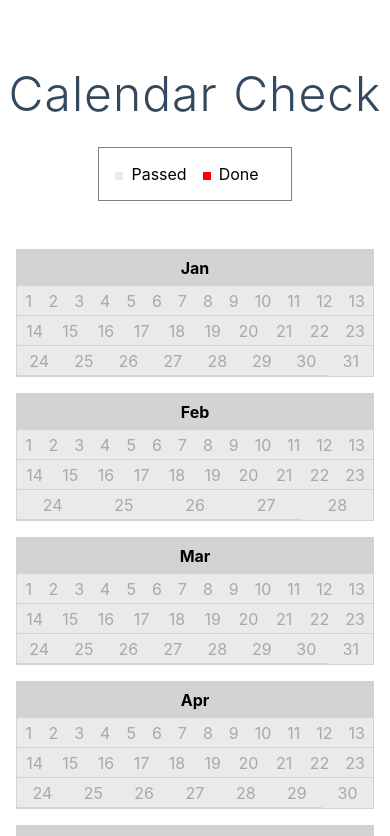
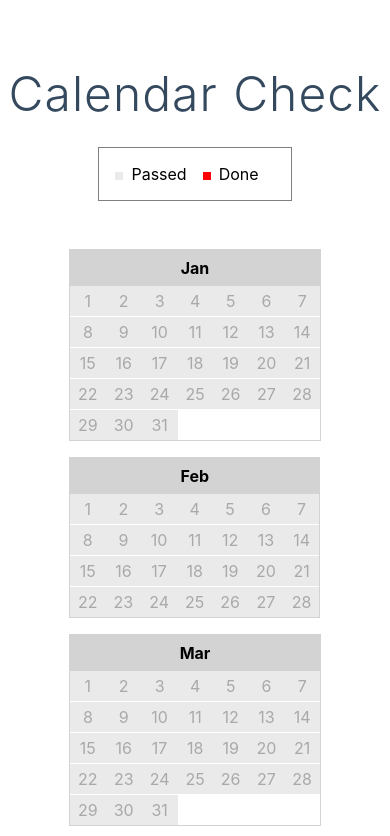
Before and after one commit to zlypher/calendar, a Nuxt app: page / in a window 390 px wide. Shown: the top 836 px of the page. Built offline with nearby package versions, Linux system fonts and the light colour scheme.

Commit message:
Improve mobile layout

```diff
--- a/components/Day.vue
+++ b/components/Day.vue
@@ -69,6 +69,7 @@ export default {
 @media screen and (max-width: 700px) {
   .Day {
     flex: 1;
+    border-bottom: none;
   }
 }
 </style>
--- a/components/Month.vue
+++ b/components/Month.vue
@@ -1,7 +1,9 @@
 <template>
   <section class="Month">
     <header class="Month-Name">{{ getMonthName(month) }}</header>
-    <day v-for="day in noDays" :key="day.index" :year="year" :month="month" :day="day" />
+    <div class="Month-Days">
+      <day v-for="day in noDays" :key="day.index" :year="year" :month="month" :day="day" />
+    </div>
   </section>
 </template>
 
@@ -28,12 +30,15 @@ export default {
 <style>
 .Month {
   transition: border 150ms ease-in-out;
+  border: 1px solid lightgrey;
+  margin: 0 4px;
+  width: 50px;
+}
+
+.Month-Days {
   display: flex;
   flex-direction: column;
   flex: 1 0 0;
-  border: 1px solid lightgrey;
-  margin: 0 4px;
-  width: 50px;
 }
 
 .Month:hover {
@@ -59,9 +64,12 @@ export default {
   .Month {
     width: auto;
     margin: 0 0 1em 0;
-    flex: 1;
-    flex-direction: row;
-    flex-wrap: wrap;
+  }
+
+  .Month-Days {
+    display: grid;
+    grid-template-columns: auto auto auto auto auto auto auto;
+    grid-row-gap: 1px;
   }
 
   .Month-Name {
```
